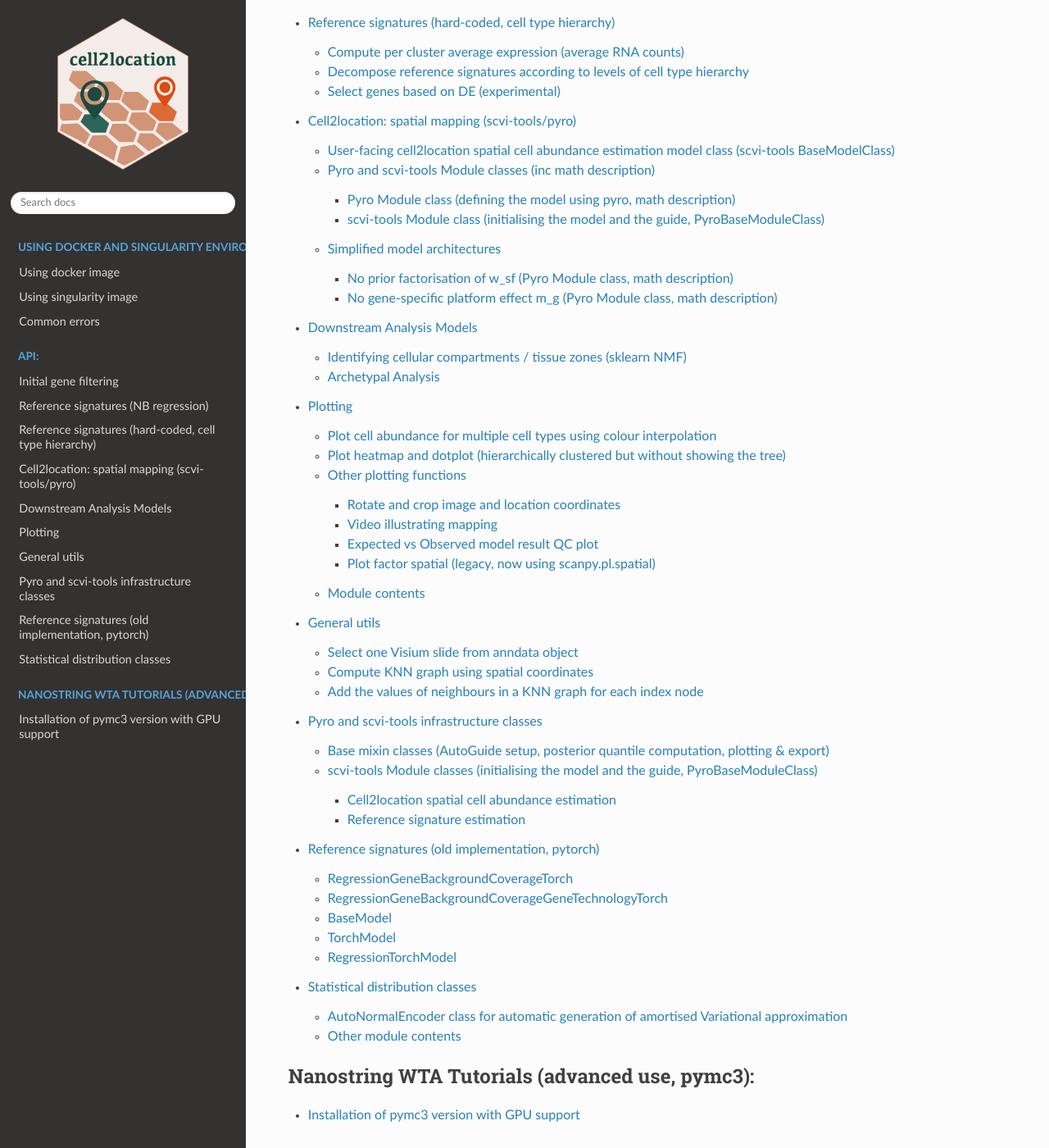
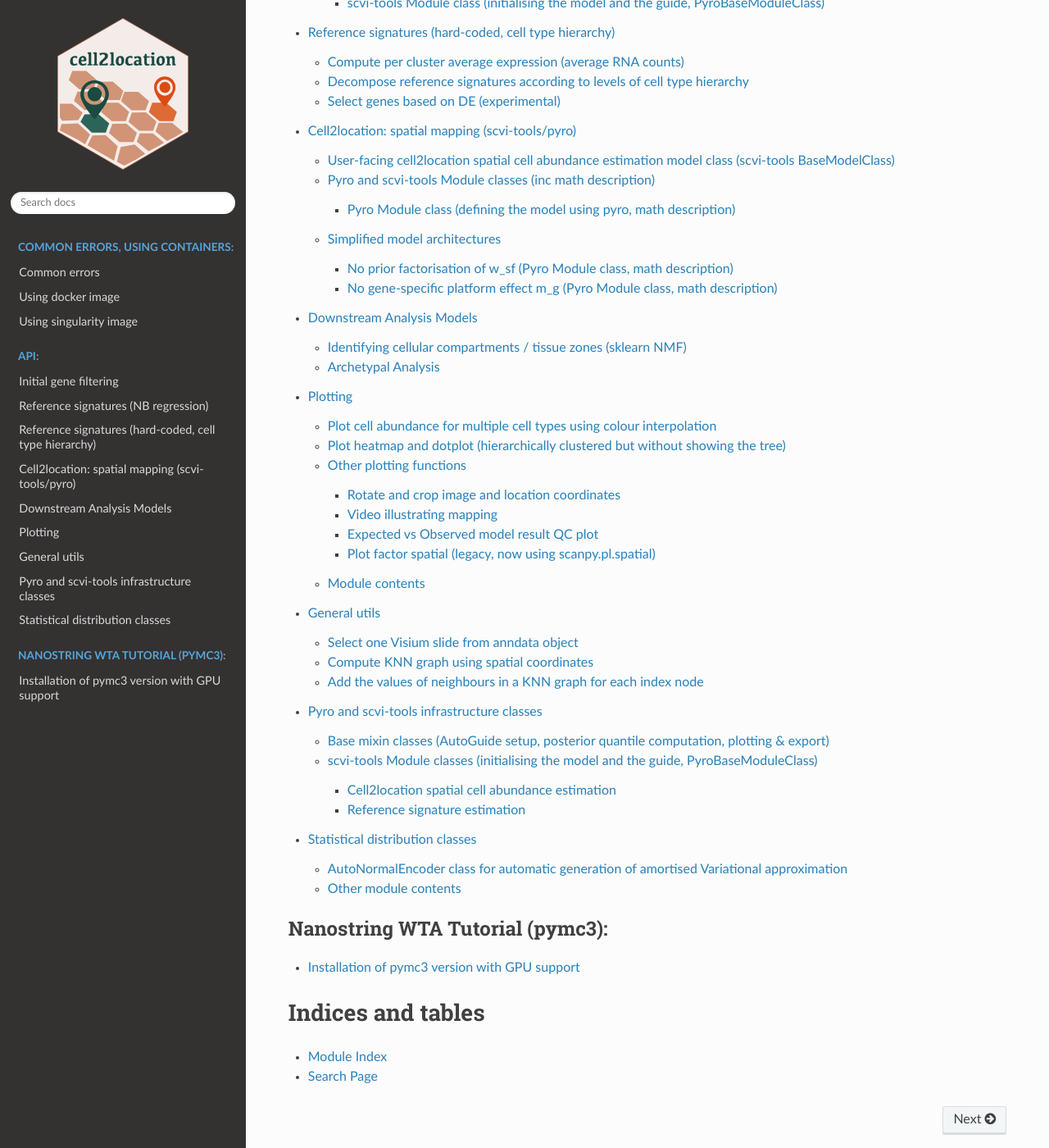
Before and after one commit to BayraktarLab/cell2location, a Sphinx documentation site: the page built from docs/index.rst, in a window 1280 px wide and 1400 px high, scrolled down 1272 px. Shown: the whole window at 82% size. Built offline with Sphinx 7.4.7 and the Read the Docs theme 2.0.0, drawn with Linux system fonts in a browser that asks for light colours; pages that are not in the unit, such as notebooks, are missing from menus; some of the changed text lies outside the part shown.

Commit message:
fixing more doc issues

```diff
--- a/docs/cell2location.pyro_infrastructure.rst
+++ b/docs/cell2location.pyro_infrastructure.rst
@@ -15,7 +15,7 @@
 Cell2location spatial cell abundance estimation
 ^^^^^^^^^^^^^^^^^^^^^^^^^^^^^^^^^^^^^^^^^^^^^^^^^^^^^^^^^^^^^^^^^^^^^^^^^^^^^^^^^^^^^^^^
 
-.. automodule:: cell2location.models.base._pyro_base_loc_model.Cell2locationBaseModule
+.. autoclass:: cell2location.models.base._pyro_base_loc_module.Cell2locationBaseModule
    :members:
    :undoc-members:
    :show-inheritance:
@@ -23,7 +23,7 @@
 Reference signature estimation
 ^^^^^^^^^^^^^^^^^^^^^^^^^^^^^^^^^^^^^^^^^^^^^^^^^^^^^^^^^^^^^^^^^^^^^^^^^^^^^^^^^^^^^^^^
 
-.. automodule:: cell2location.models.reference._reference_model.RegressionModel
+.. autoclass:: cell2location.models.reference._reference_model.RegressionModel
    :members:
    :undoc-members:
    :show-inheritance:
--- a/docs/cell2location.reference_models.rst
+++ b/docs/cell2location.reference_models.rst
@@ -4,7 +4,7 @@
 User-facing reference signature estimation model class (scvi-tools BaseModelClass)
 ----------------------------------------------------------------------------------
 
-.. automodule:: cell2location.models.RegressionModel
+.. autoclass:: cell2location.models.RegressionModel
    :members:
    :undoc-members:
    :show-inheritance:
--- a/docs/cell2location.rst
+++ b/docs/cell2location.rst
@@ -4,7 +4,7 @@
 User-facing cell2location spatial cell abundance estimation model class (scvi-tools BaseModelClass)
 ---------------------------------------------------------------------------------------------------
 
-.. automodule:: cell2location.models.Cell2location
+.. autoclass:: cell2location.models.Cell2location
    :members:
    :undoc-members:
    :show-inheritance:
@@ -16,14 +16,6 @@
 ^^^^^^^^^^^^^^^^^^^^^^^^^^^^^^^^^^^^^^^^^^^^^^^^^^^^^^^^^^^^^^^^^^^^
 
 .. autoclass:: cell2location.models._cell2location_module.LocationModelLinearDependentWMultiExperimentLocationBackgroundNormLevelGeneAlphaPyroModel
-   :members:
-   :undoc-members:
-   :show-inheritance:
-
-scvi-tools Module class (initialising the model and the guide, PyroBaseModuleClass)
-^^^^^^^^^^^^^^^^^^^^^^^^^^^^^^^^^^^^^^^^^^^^^^^^^^^^^^^^^^^^^^^^^^^^^^^^^^^^^^^^^^^
-
-.. autoclass:: cell2location.models._cell2location_model.Cell2locationBaseModule
    :members:
    :undoc-members:
    :show-inheritance:
--- a/docs/index.rst
+++ b/docs/index.rst
@@ -39,10 +39,10 @@
 
 .. toctree::
    :maxdepth: 2
-   :caption: Using docker and singularity environments, common errors:
+   :caption: Common errors, using containers:
 
+   commonerrors
    dockersingularity
-   commonerrors
 
 .. toctree::
    :maxdepth: 4
@@ -56,12 +56,11 @@
    cell2location.plt
    cell2location.utils
    cell2location.pyro_infrastructure
-   cell2location.reference_models_torch
    cell2location.distributions
 
 .. toctree::
    :maxdepth: 1
-   :caption: Nanostring WTA Tutorials (advanced use, pymc3):
+   :caption: Nanostring WTA Tutorial (pymc3):
 
    installing_pymc3
    notebooks/cell2location_for_NanostringWTA
```
Also changed, not shown: other parts of docs/cell2location.reference_models.rst (+1 -1 lines), 1 other file.
